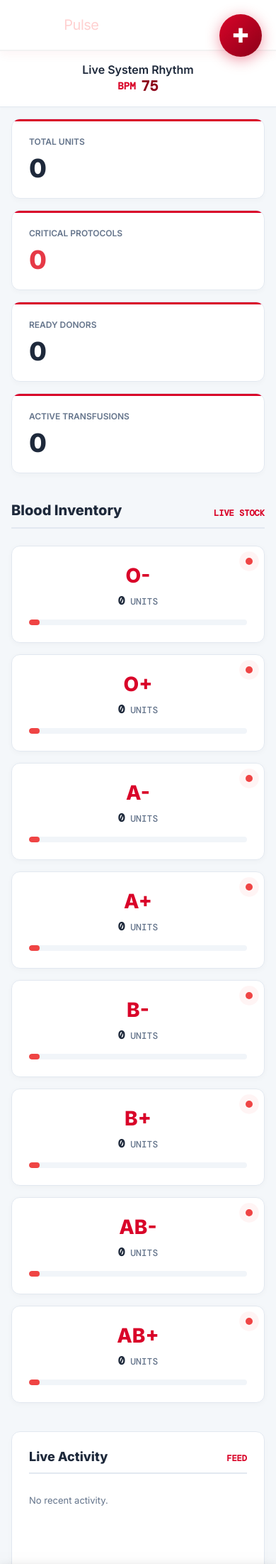
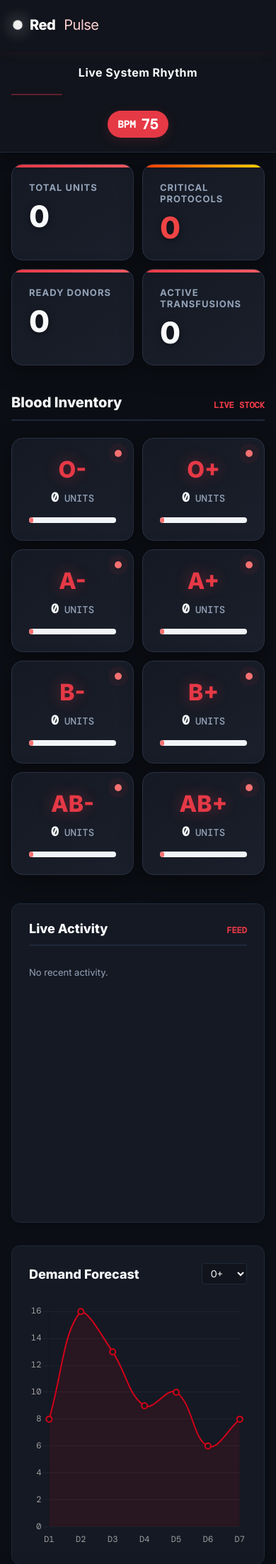
Before and after one commit to Rohitbalu9626/Red-pulse-, a Flask app: page / in a window 390 px wide. Shown: the top 2204 px of the page at 71% size. Run offline with Flask 3, Linux system fonts and the light colour scheme; data that the repository does not hold is empty; some libraries are stand-ins or nearby versions.

Commit message:
UI: implemented premium dark theme, improved mobile layout, and removed AI chatbot

```diff
--- a/static/css/dashboard-luxury.css
+++ b/static/css/dashboard-luxury.css
@@ -1,23 +1,24 @@
 :root {
-  --bg-main: #F4F7FA;
-  --bg-panel: #FFFFFF;
-  --bg-card: #FFFFFF;
-  --crimson: #E63946;
-  --crimson-dark: #B3232F;
-  --crimson-glow: rgba(230, 57, 70, 0.2);
-  --text-main: #1E293B;
-  --text-muted: #64748B;
-  --border-subtle: #E2E8F0;
-  --critical-color: #EF4444;
+  --bg-main: #0B0E14;
+  --bg-panel: #11141C;
+  --bg-card: #151923;
+  --crimson: #EF4444;
+  --crimson-dark: #B91C1C;
+  --crimson-glow: rgba(239, 68, 68, 0.15);
+  --text-main: #F8FAFC;
+  --text-muted: #94A3B8;
+  --border-subtle: #1E293B;
+  --critical-color: #F87171;
   --ok-color: #10B981;
-  --pending-color: #F59E0B;
-  --brand-pulse: #D90429;     /* The deep red "Pulse" brand color */
-  --brand-pulse-dark: #8c0018;
+  --pending-color: #FBBF24;
+  --brand-pulse: #E63946;
+  --brand-pulse-dark: #991b1b;
 
   --font-serif: 'Playfair Display', serif;
   --font-mono: 'DM Mono', monospace;
   --font-sans: 'Inter', sans-serif;
 }
+
 
 body {
   margin: 0;
@@ -155,32 +156,33 @@
 @keyframes fade-in { from { opacity: 0; transform: translateY(10px); } to { opacity: 1; transform: translateY(0); } }
 
 /* Shared Element UI */
-.ecg-banner { background: white; border-bottom: 1px solid var(--border-subtle); height: 60px; display: flex; align-items: center; padding: 0 40px; justify-content: space-between; position: sticky; top: 0; z-index: 20; box-shadow: 0 2px 5px rgba(0,0,0,0.02); }
-.ecg-title { font-weight: 600; font-size: 16px; color: var(--text-main); }
+.ecg-banner { background: var(--bg-panel); border-bottom: 1px solid var(--border-subtle); height: 70px; display: flex; align-items: center; padding: 0 40px; justify-content: space-between; position: sticky; top: 0; z-index: 20; box-shadow: 0 4px 20px rgba(0,0,0,0.3); }
+.ecg-title { font-weight: 700; font-size: 16px; color: var(--text-main); letter-spacing: 0.5px; }
 .ecg-waveform { flex: 1; height: 40px; margin: 0 40px; position: relative; overflow: hidden; display: flex; align-items: center; }
-.ecg-svg { width: 100%; height: 100%; stroke: var(--brand-pulse); stroke-width: 2; fill: none; }
+.ecg-svg { width: 100%; height: 100%; stroke: var(--brand-pulse); stroke-width: 2; fill: none; filter: drop-shadow(0 0 6px var(--crimson-glow)); }
 .ecg-line { stroke-dasharray: 1000; stroke-dashoffset: 1000; animation: draw-ecg 3s linear infinite; }
 @keyframes draw-ecg { 0% { stroke-dashoffset: 1000; } 100% { stroke-dashoffset: 0; } }
 
-.bpm-display { font-family: var(--font-mono); font-size: 14px; color: var(--brand-pulse); display: flex; align-items: center; gap: 8px; font-weight: 600; }
-.bpm-val { font-size: 20px; font-weight: 800; color: var(--brand-pulse-dark); }
+.bpm-display { font-family: var(--font-mono); font-size: 14px; color: #FFF; background: var(--brand-pulse); padding: 6px 14px; border-radius: 20px; display: flex; align-items: center; gap: 8px; font-weight: 600; box-shadow: 0 4px 15px var(--crimson-glow); }
+.bpm-val { font-size: 20px; font-weight: 800; color: #FFF; }
 
 .stats-grid { display: grid; grid-template-columns: repeat(4, 1fr); gap: 24px; margin-bottom: 40px; }
-.stat-card { background: var(--bg-card); border: 1px solid var(--border-subtle); border-radius: 12px; padding: 24px; position: relative; overflow: hidden; box-shadow: 0 4px 6px rgba(0,0,0,0.02); transition: 0.3s; }
-.stat-card:hover { transform: translateY(-4px); box-shadow: 0 10px 20px rgba(0,0,0,0.06); }
-.stat-card::before { content: ''; position: absolute; top: 0; left: 0; width: 100%; height: 3px; background: var(--brand-pulse); }
-.stat-label { font-size: 12px; font-weight: 600; text-transform: uppercase; color: var(--text-muted); margin-bottom: 12px; }
-.stat-value { font-weight: 800; font-size: 36px; color: var(--text-main); line-height: 1; }
+.stat-card { background: linear-gradient(145deg, var(--bg-card), #1A1F2B); border: 1px solid #2A3143; border-radius: 16px; padding: 24px; position: relative; overflow: hidden; box-shadow: 0 8px 30px rgba(0,0,0,0.4); transition: all 0.3s cubic-bezier(0.4, 0, 0.2, 1); }
+.stat-card:hover { transform: translateY(-6px); box-shadow: 0 12px 40px rgba(230, 57, 70, 0.15); border-color: rgba(230, 57, 70, 0.3); }
+.stat-card::before { content: ''; position: absolute; top: 0; left: 0; width: 100%; height: 4px; background: linear-gradient(90deg, var(--brand-pulse), #fd5c63); }
+.stat-card.crimson::before { background: linear-gradient(90deg, #FF3D00, #FFD500); }
+.stat-label { font-size: 13px; font-weight: 700; text-transform: uppercase; color: var(--text-muted); margin-bottom: 12px; letter-spacing: 1px; }
+.stat-value { font-weight: 800; font-size: 42px; color: var(--text-main); line-height: 1; text-shadow: 0 2px 10px rgba(0,0,0,0.5); }
 
 .section-head { font-weight: 800; font-size: 20px; padding-bottom: 12px; border-bottom: 2px solid var(--border-subtle); margin-bottom: 24px; color: var(--text-main); display: flex; justify-content: space-between; align-items: flex-end; }
 .section-meta { font-family: var(--font-mono); font-size: 12px; font-weight: 600; color: var(--brand-pulse); text-transform: uppercase; }
 
 .inventory-grid { display: grid; grid-template-columns: repeat(4, 1fr); gap: 20px; margin-bottom: 40px; }
-.blood-card { background: var(--bg-card); border: 1px solid var(--border-subtle); border-radius: 12px; padding: 24px; text-align: center; position: relative; box-shadow: 0 2px 8px rgba(0,0,0,0.03); transition: 0.3s; }
-.blood-card:hover { transform: translateY(-4px); box-shadow: 0 10px 20px rgba(217,4,41,0.1); border-color: rgba(217,4,41,0.2); }
-.blood-type { font-weight: 800; font-size: 28px; color: var(--brand-pulse); margin-bottom: 8px; }
-.blood-units-txt { font-family: var(--font-mono); font-size: 13px; font-weight: 500; color: var(--text-muted); margin-bottom: 16px; }
-.blood-units-txt strong { color: var(--text-main); font-size: 16px; font-weight: 800; }
+.blood-card { background: linear-gradient(145deg, var(--bg-card), #1A1F2B); border: 1px solid #2A3143; border-radius: 16px; padding: 24px; text-align: center; position: relative; box-shadow: 0 8px 30px rgba(0,0,0,0.4); transition: all 0.3s; }
+.blood-card:hover { transform: translateY(-6px); box-shadow: 0 12px 40px rgba(230,57,70,0.15); border-color: rgba(230,57,70,0.3); }
+.blood-type { font-weight: 800; font-size: 32px; color: var(--brand-pulse); margin-bottom: 8px; text-shadow: 0 0 20px rgba(230,57,70,0.4); }
+.blood-units-txt { font-family: var(--font-mono); font-size: 14px; font-weight: 500; color: var(--text-muted); margin-bottom: 16px; }
+.blood-units-txt strong { color: var(--text-main); font-size: 18px; font-weight: 800; }
 
 .fill-bar-bg { width: 100%; height: 8px; background: #F1F5F9; border-radius: 4px; overflow: hidden; position: relative; }
 .fill-bar-progress { height: 100%; background: var(--brand-pulse); border-radius: 4px; transition: width 1s ease; }
@@ -224,20 +226,7 @@
 .form-grid { display: grid; grid-template-columns: 1fr 1fr; gap: 24px; }
 .form-group.full { grid-column: span 2; }
 
-/* AI Chatbot Float */
-.ai-chat-btn { position: fixed; top: 20px; right: 20px; width: 60px; height: 60px; border-radius: 50%; background: linear-gradient(135deg, var(--brand-pulse), var(--brand-pulse-dark)); color: white; display: flex; align-items: center; justify-content: center; font-size: 28px; box-shadow: 0 4px 20px rgba(217, 4, 41, 0.4); cursor: pointer; z-index: 1000; transition: transform 0.3s; }
-.ai-chat-btn:hover { transform: scale(1.1); box-shadow: 0 6px 24px rgba(217, 4, 41, 0.6); }
-.ai-chat-window { position: fixed; top: 90px; right: 20px; width: 350px; height: 500px; background: white; border-radius: 16px; border: 1px solid var(--border-subtle); box-shadow: 0 10px 40px rgba(0,0,0,0.15); display: none; flex-direction: column; z-index: 1000; overflow: hidden; }
-.ai-chat-window.open { display: flex; animation: slide-down-chat 0.3s ease forwards; }
-@keyframes slide-down-chat { from { opacity: 0; transform: translateY(-20px); } to { opacity: 1; transform: translateY(0); } }
-.ai-chat-header { background: linear-gradient(90deg, var(--brand-pulse), var(--brand-pulse-dark)); color: white; padding: 16px; font-weight: 800; display: flex; justify-content: space-between; align-items: center; }
-.ai-chat-messages { flex: 1; padding: 16px; overflow-y: auto; display: flex; flex-direction: column; gap: 12px; background: #F8FAFC; }
-.chat-msg { max-width: 80%; padding: 10px 14px; border-radius: 12px; font-size: 14px; line-height: 1.4; }
-.chat-msg.bot { background: white; border: 1px solid var(--border-subtle); align-self: flex-start; border-bottom-left-radius: 4px; box-shadow: 0 2px 4px rgba(0,0,0,0.02);}
-.chat-msg.user { background: var(--brand-pulse); color: white; align-self: flex-end; border-bottom-right-radius: 4px; }
-.ai-chat-input { padding: 12px; border-top: 1px solid var(--border-subtle); display: flex; gap: 8px; background: white; }
-.ai-chat-input input { border: none; background: #F1F5F9; border-radius: 20px; padding: 10px 16px; }
-.ai-chat-input .btn { padding: 8px 16px; border-radius: 20px; }
+
 
 /* Responsive Mobile Rules */
 @media (max-width: 1024px) {
@@ -257,16 +246,16 @@
   .tab-link .tab-label { font-size: 9px; text-transform: uppercase; white-space: nowrap; overflow: hidden; text-overflow: ellipsis; padding: 0 2px; }
 
   /* Main Content Layout fixes */
-  .ecg-banner { flex-direction: column; height: auto; padding: 16px !important; }
-  .ecg-waveform { display: none; }
+  .ecg-banner { flex-direction: column; height: auto; padding: 20px 16px !important; gap: 12px; }
+  .ecg-waveform { display: block; width: 100%; height: 30px; margin: 0; }
 
   .dashboard-container { padding: 16px; }
-  .stats-grid, .inventory-grid, .form-grid { grid-template-columns: 1fr; }
+  .stats-grid { grid-template-columns: 1fr 1fr; gap: 12px; }
+  .inventory-grid { grid-template-columns: 1fr 1fr; gap: 12px; }
+  .form-grid { grid-template-columns: 1fr; }
   .form-group.full { grid-column: 1; margin-top: 0; }
   .form-card { padding: 20px; }
   .btn { width: 100%; margin-bottom: 8px; justify-content: center; }
-
-  .ai-chat-window { width: calc(100% - 40px); top: 90px; right: 20px; height: 60vh; z-index: 9999; }
 
   .profile-hero { flex-direction: column; text-align: center; align-items: center; padding: 24px; }
   .availability-toggle { margin-left: 0; margin-top: 16px; text-align: center; }
--- a/static/js/global_sos.js
+++ b/static/js/global_sos.js
@@ -77,72 +77,3 @@
     }, 1000);
   }
 })();
-
-// ===== RED PULSE — AI CHATBOT SYSTEM =====
-(function initAIChatbot() {
-  if (document.getElementById('ai-chatbot-widget')) return;
-
-  const chatHTML = `
-    <div id="ai-chatbot-widget">
-      <div class="ai-chat-btn" onclick="toggleChatWindow()">
-        <span>✚</span>
-      </div>
-      <div class="ai-chat-window" id="ai-chat-window">
-        <div class="ai-chat-header">
-          <div>Red Pulse AI Assistant</div>
-          <button onclick="toggleChatWindow()" style="background:none;border:none;color:white;cursor:pointer;font-size:16px;">✕</button>
-        </div>
-        <div class="ai-chat-messages" id="ai-chat-messages">
-          <div class="chat-msg bot">Hello! I am the Red Pulse AI Assistant. I can help you register donors, request blood transfusions, or explain the SOS emergency system. How can I help you?</div>
-        </div>
-        <div class="ai-chat-input">
-          <input type="text" id="ai-chat-input-text" placeholder="Type your question..." onkeypress="if(event.key === 'Enter') sendChatMessage()" />
-          <button class="btn btn-primary" onclick="sendChatMessage()">Send</button>
-        </div>
-      </div>
-    </div>
-  `;
-  document.body.insertAdjacentHTML('beforeend', chatHTML);
-
-  window.toggleChatWindow = function() {
-    document.getElementById('ai-chat-window').classList.toggle('open');
-  };
-
-  window.sendChatMessage = function() {
-    const inputEL = document.getElementById('ai-chat-input-text');
-    const msg = inputEL.value.trim();
-    if (!msg) return;
-
-    appendMsg(msg, 'user');
-    inputEL.value = '';
-
-    // Simulated AI Processing
-    setTimeout(() => {
-      const lower = msg.toLowerCase();
-      let reply = "I'm sorry, I don't understand that. You can ask me how to register a donor, request blood, or trigger an SOS alert.";
-
-      if (lower.includes('register') || lower.includes('donor')) {
-        reply = "To register a donor, navigate to the **Donor Base** tab. You'll need their Full Name, Phone, and Blood Type. Wait for the GPS scan to detect their location automatically for better SOS routing!";
-      } else if (lower.includes('request') || lower.includes('need blood') || lower.includes('transfusion')) {
-        reply = "You can request blood via the **Transfusions** page. For severe cases, ensure you select 'Critical' urgency so the system prioritizes it in the global queue.";
-      } else if (lower.includes('sos') || lower.includes('emergency')) {
-        reply = "The **Emergency SOS** system bypasses standard procedures! Triggering an SOS will immediately broadcast a live ping to all active users displaying a countdown timer and alerting nearby matching donors.";
-      } else if (lower.includes('forecast') || lower.includes('ai')) {
-        reply = "The Demand Forecast on the dashboard uses predictive algorithms to tell you how many units of a specific blood type you might need in the upcoming weeks.";
-      } else if (lower.includes('hello') || lower.includes('hi')) {
-        reply = "Greetings! How can I assist you with the Red Pulse medical network today?";
-      }
-
-      appendMsg(reply, 'bot');
-    }, 600);
-  };
-
-  function appendMsg(text, sender) {
-    const box = document.getElementById('ai-chat-messages');
-    const el = document.createElement('div');
-    el.className = `chat-msg ${sender}`;
-    el.innerHTML = text.replace(/\*\*(.*?)\*\*/g, '<strong>$1</strong>');
-    box.appendChild(el);
-    box.scrollTop = box.scrollHeight;
-  }
-})();
```
